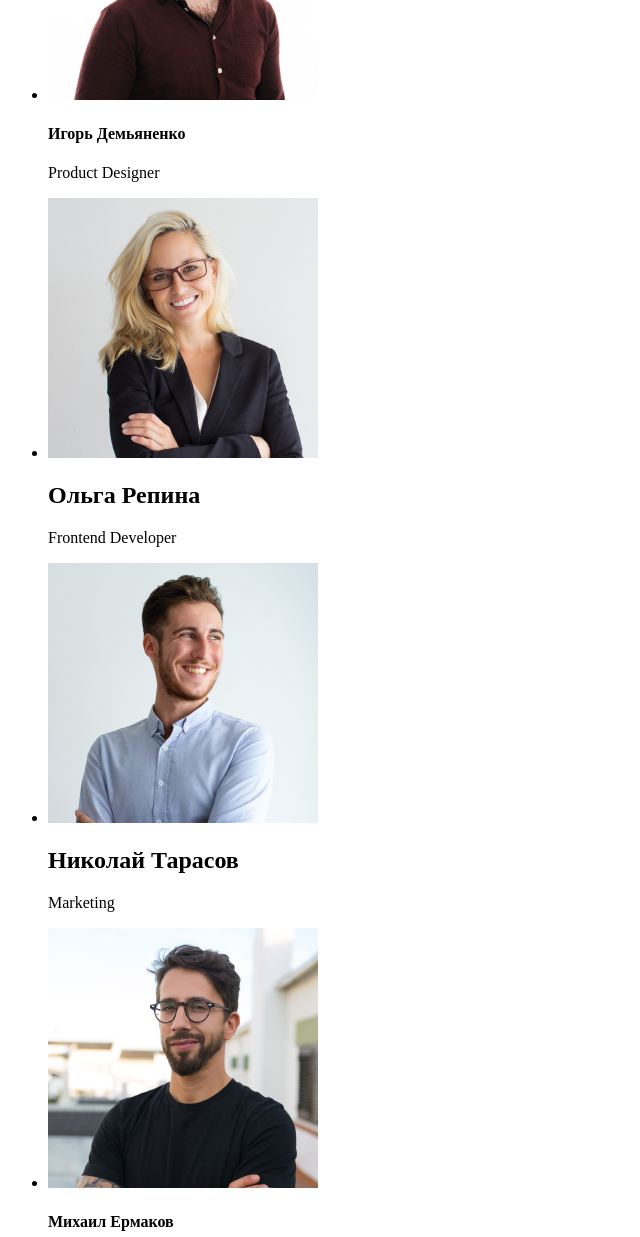
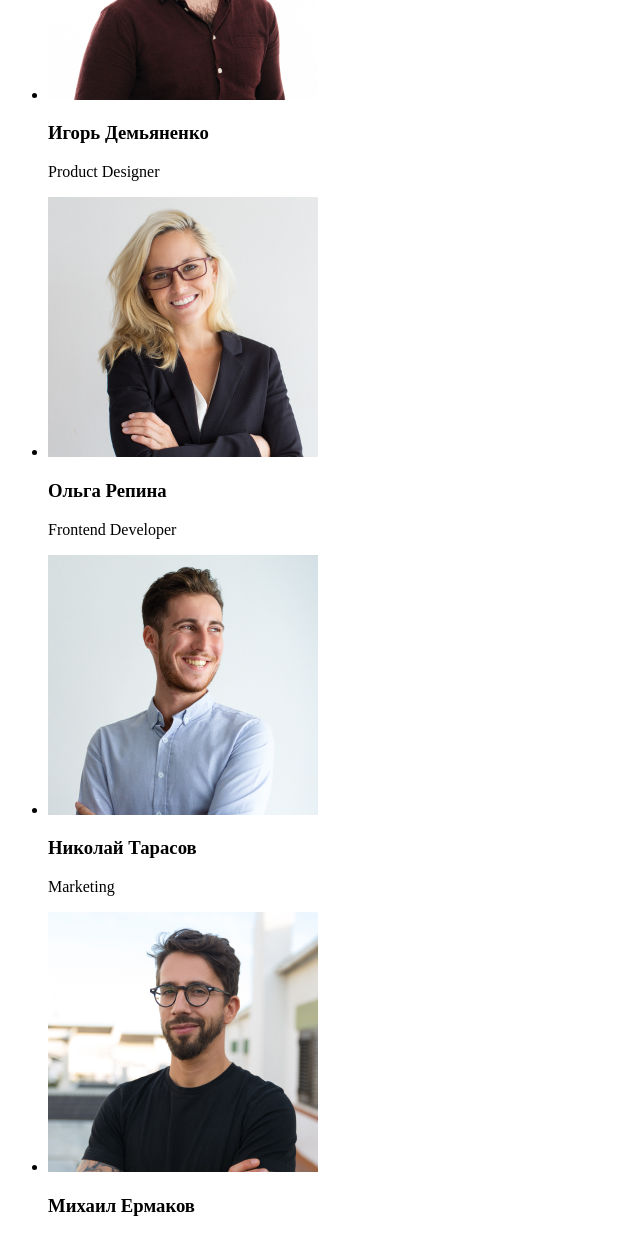
Before and after one commit to AlexandSasho/goit-markup-hw-01, a plain HTML site: page index.html in a window 1280 px wide. Shown: the part 1170-2407 px from the top of the page, without its empty margins (0-640 px from the left). Drawn offline with Linux system fonts and the light colour scheme; files whose address does not match are found by name.

Commit message:
Add files via upload

```diff
--- a/index.html
+++ b/index.html
@@ -95,7 +95,7 @@
                 alt="Игорь Демьяненко"
                 width="270"
                 height="260"/>
-                <h4>Игорь Демьяненко</h4>
+                <h3>Игорь Демьяненко</h3>
                 <p lang="en">Product Designer</p>
             </li>
             <li>
@@ -103,7 +103,7 @@
                 alt="Ольга Репина"
                 width="270"
                 height="260"/>
-                <h2>Ольга Репина</h2>
+                <h3>Ольга Репина</h3>
                 <p lang="en">Frontend Developer</p>
             </li>
             <li>
@@ -111,7 +111,7 @@
                 alt="Николай Тарасов"
                 width="270"
                 height="260"/>
-                <h2>Николай Тарасов</h2>
+                <h3>Николай Тарасов</h3>
                 <p lang="en">Marketing</p>
             </li>
             <li>
@@ -119,7 +119,7 @@
                 alt="Михаил Ермаков"
                 width="270"
                 height="260"/>
-                <h4>Михаил Ермаков</h4>
+                <h3>Михаил Ермаков</h3>
                 <p lang="en">UI Designer</p>
             </li>
         </ul>
```
